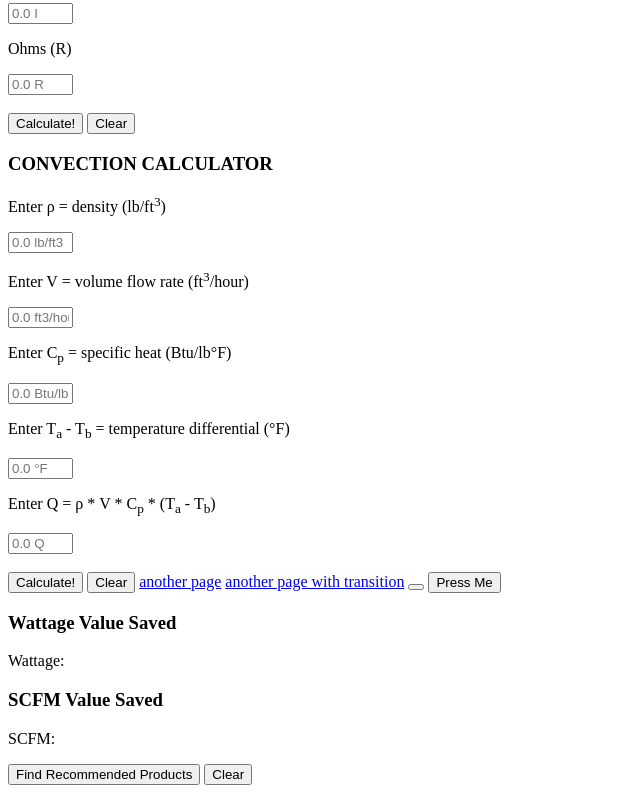
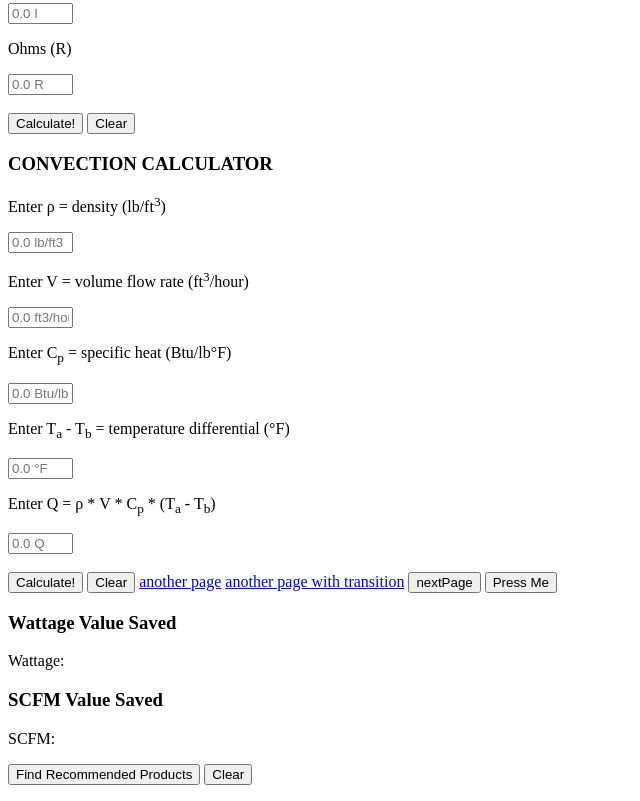
Before and after one commit to ksy903/Sylvania, a plain HTML site: page index.html in a window 1280 px wide. Shown: the part 1402-2203 px from the top of the page, without its empty margins (0-640 px from the left). Drawn offline with Linux system fonts and the light colour scheme.

Commit message:
changed button tag to a input

```diff
--- a/index.html
+++ b/index.html
@@ -77,7 +77,7 @@
 
 	<a href = "anotherPage.html">another page</a>
 	<a href="anotherPage.html" data-transition="flip:left">another page with transition</a>
-	<button type="button" onclick="pageTransition();" value='nextPage'></button>
+	<input type='button' onclick='pageTransition();' value='nextPage'></input>
 	<button onclick="slide('right', 'anotherPage.html')">Press Me</button>
 
 	<h3>Wattage Value Saved</h3>
```
